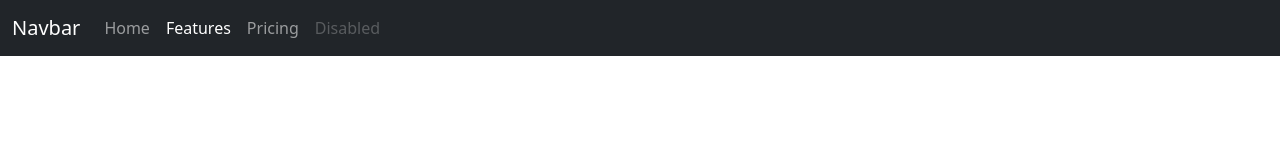
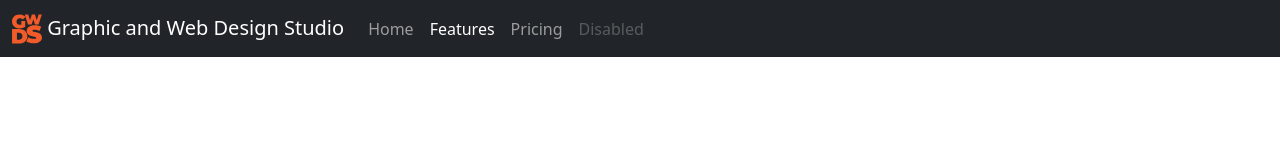
Before and after one commit to finleygrindle/23_24_SecondBootstrap5CodeSheetempty, a plain HTML site: page index.html in a window 1280 px wide. Drawn offline with Linux system fonts and the light colour scheme.

Commit message:
Added GWDS logo to navbar

```diff
--- a/index.html
+++ b/index.html
@@ -17,7 +17,10 @@
 
         <nav class="navbar navbar-dark bg-dark navbar-expand-lg">
             <div class="container-fluid">
-              <a class="navbar-brand" href="#">Navbar</a>
+                <a class="navbar-brand" href="#">
+                    <img src="images/GWDS.svg" alt="Logo" width="30" height="30" class="d-inline-block align-text-top">
+                    Graphic and Web Design Studio
+                </a>
               <button class="navbar-toggler" type="button" data-bs-toggle="collapse" data-bs-target="#navbarNav" aria-controls="navbarNav" aria-expanded="false" aria-label="Toggle navigation">
                 <span class="navbar-toggler-icon"></span>
               </button>
```
